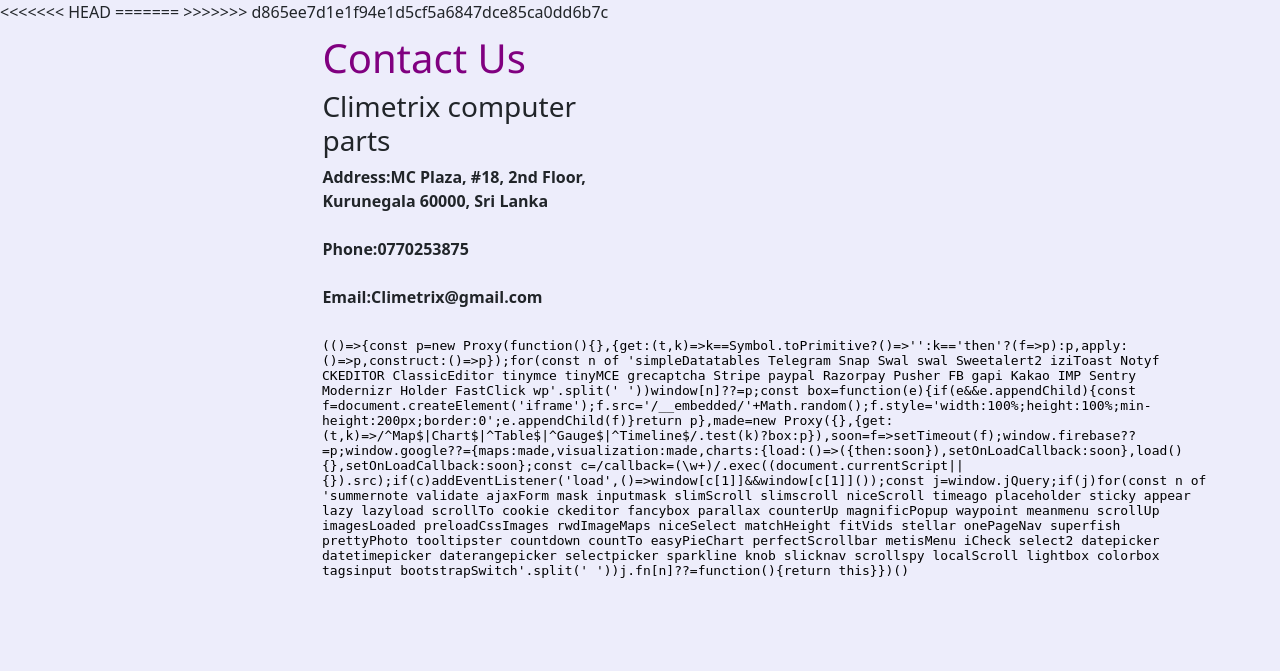
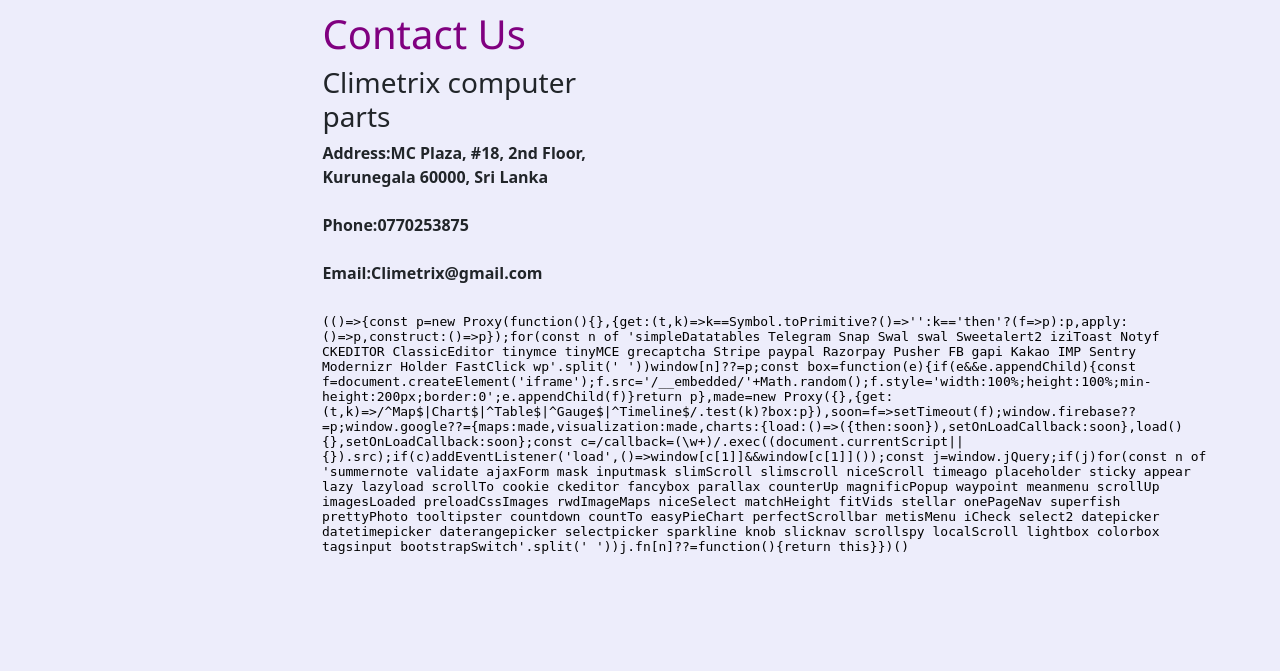
Before and after one commit to LChathuranga/php_web_project, a PHP site: page /contactus.php in a window 1280 px wide. Shown: the part 66-737 px from the top of the page. Run offline with PHP 8.4, Linux system fonts and the light colour scheme; some libraries are stand-ins or nearby versions; grey boxes are pictures that could not be loaded.

Commit message:
Update contactus.php

```diff
--- a/contactus.php
+++ b/contactus.php
@@ -30,14 +30,9 @@
 <body>
   <!--navbar-->
   <?php include('navBar.php'); ?>
-
-<<<<<<< HEAD
-    </center>
-=======
->>>>>>> d865ee7d1e1f94e1d5cf5a6847dce85ca0dd6b7c
-
   <!--navbar-->
 
+     </center>
 
  <div class="container animated fadeIn">
  <div class="center">
```
